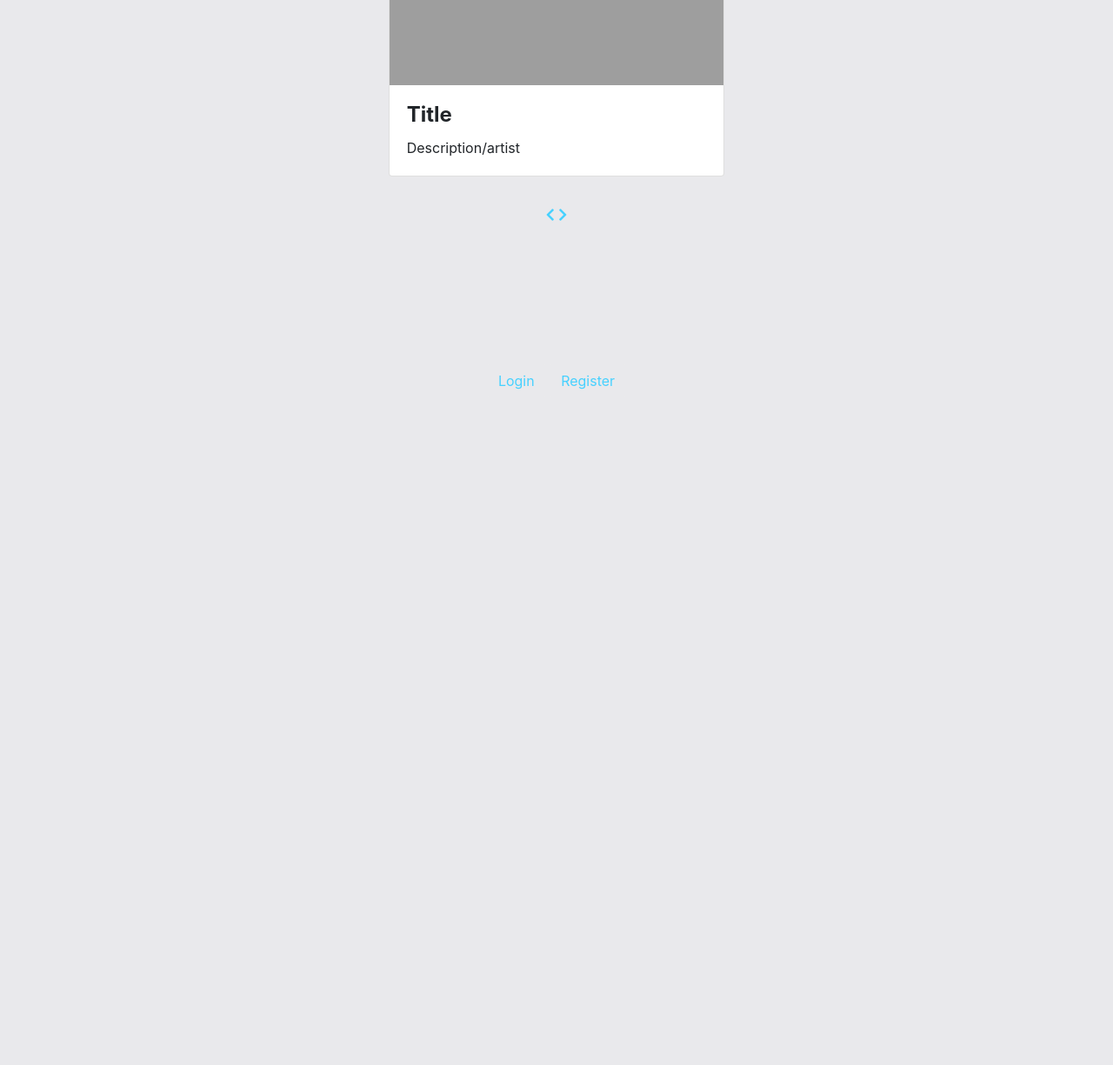
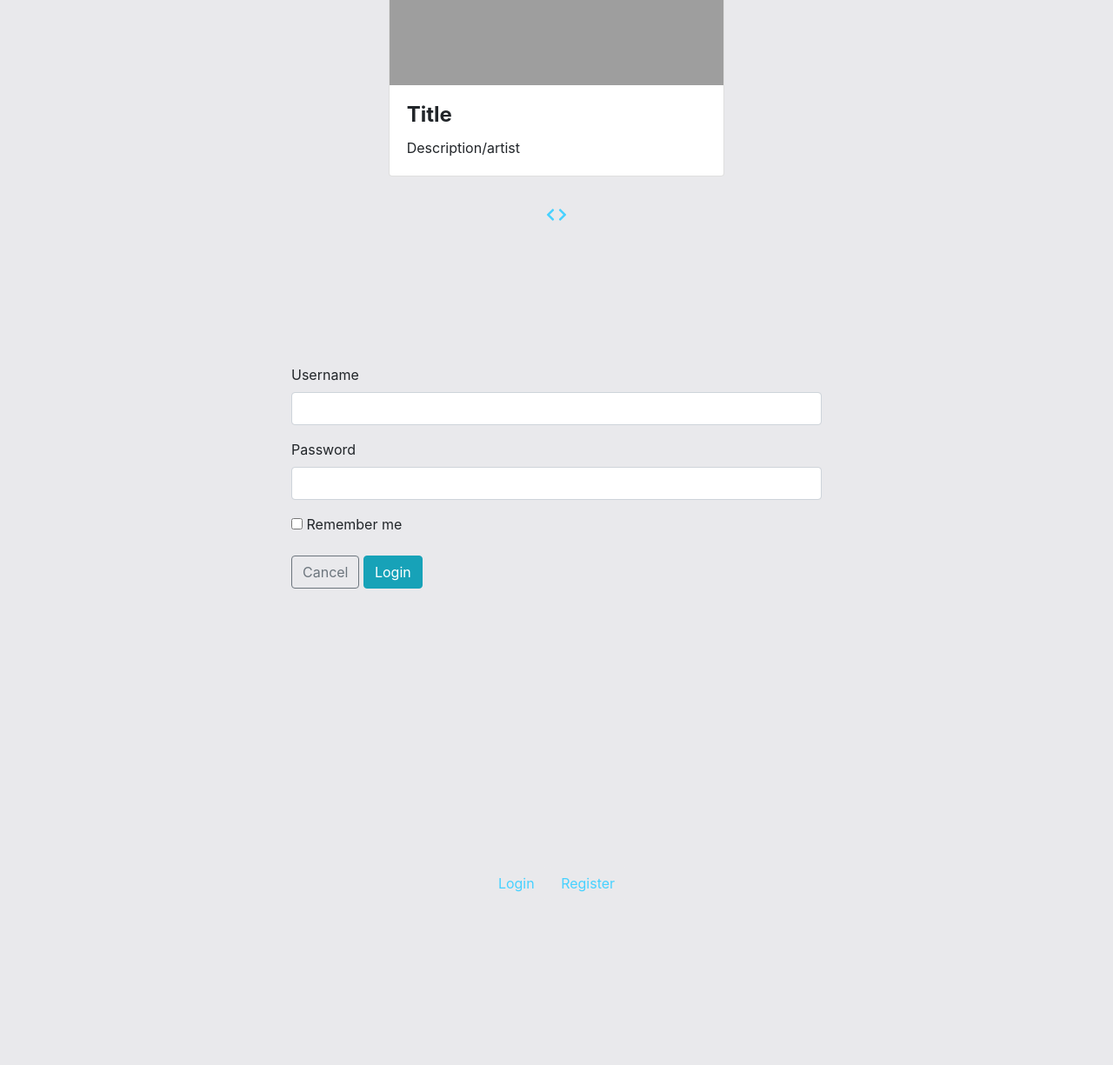
Before and after one commit to kwolosonovich/smitty, a Flask app: page / in a window 1280 px wide. Shown: the part 619-1844 px from the top of the page at 87% size. Before the commit the page ends 1067 px from the top, so only its background shows below. Run offline with Flask 2, Linux system fonts and the light colour scheme; data that the repository does not hold is empty; some libraries are stand-ins or nearby versions; grey boxes are pictures that could not be loaded.

Commit message:
added login form to homepage route and html

```diff
--- a/app.py
+++ b/app.py
@@ -45,10 +45,14 @@ API_BASE_URL = 'https://api.si.edu/openaccess/api/v1.0/search'
 def homepage():
    '''Render homepage'''
 
+   form = LoginForm()
+
    # get random inages from API
    image_urls = get_images()
 
-   return render_template('homepage.html', image_urls=image_urls)
+   status = "anonymous"
+
+   return render_template('homepage.html', image_urls=image_urls, status=status, form=form)
 
 
 # ********* USER ROUTES *********
@@ -59,7 +63,7 @@ def load_user(user_id):
     return User.query.get_or_404(int(user_id))
 
 
-@app.route('/register', methods=['GET', 'POST'])
+@app.route('/register', methods=['POST'])
 def register():
    '''Register new user'''
 
@@ -98,7 +102,8 @@ def login():
 
       return redirect(url_for('show_boards'))
 
-   return render_template('login.html', form=form)
+   return
+   # return render_template('login.html', form=form)
 
 
 # add route for user boards - requires login_required decorater
--- a/templates/base.html
+++ b/templates/base.html
@@ -1,4 +1,3 @@
-
 <!DOCTYPE html>
 <html lang="en">
 
@@ -29,16 +28,23 @@
             {% include 'likes.html' %}
         {% else %}
             {% include 'carousel.html' %}
+            {% include 'login.html' %}
         {% endif %}
         {% block content %}{% endblock %}
     </main>
 
 
-    <script src="/static/script.js"></script>
+    <script>
+        $(document).ready(function () {
+        });
+    </script>
+    <script src="/static/script.js">
+    </script>
     <script src="https://code.jquery.com/jquery-3.5.1.slim.min.js" integrity="sha384-DfXdz2htPH0lsSSs5nCTpuj/zy4C+OGpamoFVy38MVBnE+IbbVYUew+OrCXaRkfj" crossorigin="anonymous"></script>
     <script src="https://cdn.jsdelivr.net/npm/popper.js@1.16.0/dist/umd/popper.min.js" integrity="sha384-Q6E9RHvbIyZFJoft+2mJbHaEWldlvI9IOYy5n3zV9zzTtmI3UksdQRVvoxMfooAo" crossorigin="anonymous"></script>
     <script src="https://stackpath.bootstrapcdn.com/bootstrap/4.5.0/js/bootstrap.min.js" integrity="sha384-OgVRvuATP1z7JjHLkuOU7Xw704+h835Lr+6QL9UvYjZE3Ipu6Tp75j7Bh/kR0JKI" crossorigin="anonymous"></script>
-
+    <script defer src="https://use.fontawesome.com/releases/v5.0.13/js/solid.js" integrity="sha384-tzzSw1/Vo+0N5UhStP3bvwWPq+uvzCMfrN1fEFe+xBmv1C/AtVX5K0uZtmcHitFZ" crossorigin="anonymous"></script>
+    <script defer src="https://use.fontawesome.com/releases/v5.0.13/js/fontawesome.js" integrity="sha384-6OIrr52G08NpOFSZdxxz1xdNSndlD4vdcf/q2myIUVO0VsqaGHJsB0RaBE01VTOY" crossorigin="anonymous"></script>
 </body>
 
 </html>
--- a/templates/homepage.html
+++ b/templates/homepage.html
@@ -18,6 +18,7 @@
 
     {% block carousel%}{% endblock %}
 
+    {% block login%}{% endblock %}
 
     <div class="container container-style text-center text-blue">
         <a class="btn lt-bg text-blue" href="{{ url_for('login') }}">Login</a>
--- a/templates/login.html
+++ b/templates/login.html
@@ -1,11 +1,7 @@
-{% extends 'homepage.html' %}
+
 {% import "bootstrap/wtf.html" as wtf %}
 
-{% block title %}Login{% endblock %}
-
-{% block name %}Login{% endblock %}
-
-{% block content %}
+{% block login %}
 
     <div class='container container-style' style="width: 50%;">
 
@@ -22,14 +18,12 @@
                     {{ wtf.form_field(form.remember) }}
 
                 {% endif %}
-
                 </div>
                 <div class="mt-3">
                     <a class="btn btn-outline-secondary" href="{{ url_for('homepage') }}">Cancel</a>
                     <button class="btn submit-btn btn-info" type="submit">Login</button>
                 </div>
             </form>
-
      </div>
 
 {% endblock %}
```
Lines whose indentation alone changed are shown as unchanged.
